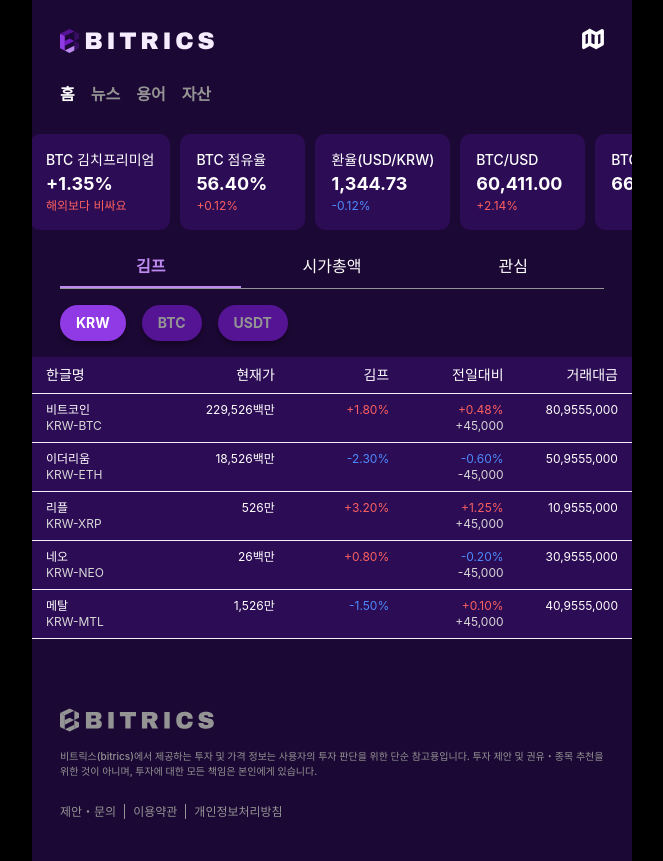
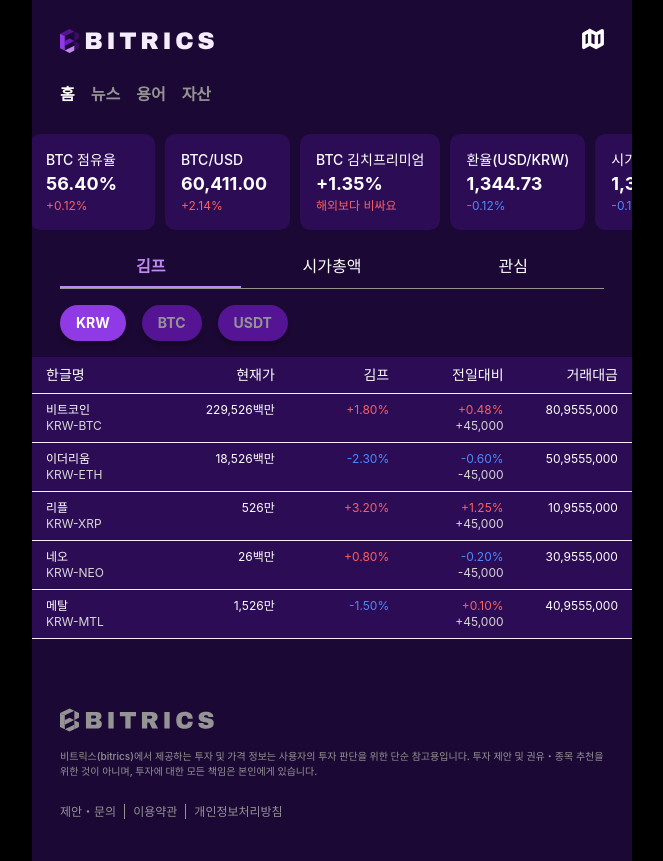
Before and after one commit to Chaemin-L/bitrics_FE, a React (Create React App) app: page / in a window 1280 px wide. Shown: the whole page, without its empty margins (308-971 px from the left). Built offline with nearby package versions, Linux system fonts and the light colour scheme; a web font is replaced by a local one.

Commit message:
fix: 차트 정보가 없는 scroll button의 오류 해결

```diff
--- a/src/components/home/ScrollChartButton.tsx
+++ b/src/components/home/ScrollChartButton.tsx
@@ -6,7 +6,7 @@ interface ChartButton {
   value: string;
   change: string;
   isPositive: boolean;
-  symbol: string;
+  symbol: string | null;
 }
 interface ScrollChartButtonProps {
   buttons: ChartButton[];
@@ -40,6 +40,10 @@ const ScrollChartButton: React.FC<ScrollChartButtonProps> = ({ buttons }) => {
   };
 
   const handleButtonClick = (index: number) => {
+    // 현재 선택된 버튼의 symbol이 null이거나 선택된 버튼이 아닌 경우
+    if (buttons[index].symbol === null) return; // symbol이 null인 경우 아무 동작도 하지 않음
+
+    // 버튼 클릭 시 선택된 인덱스를 업데이트
     setSelectedButtonIndex(selectedButtonIndex === index ? null : index);
   };
 
@@ -76,13 +80,11 @@ const ScrollChartButton: React.FC<ScrollChartButtonProps> = ({ buttons }) => {
                   {button.change}
                 </div>
               </div>
-              {selectedButtonIndex === index && (
+              {selectedButtonIndex === index && button.symbol && (
                 <>
                   <div className="h-[328px] w-full left-0">
                     <div className="absolute top-[96px] mt-4 left-0 w-full h-[300px] ">
-                      <TradingViewWidget
-                        symbol={buttons[selectedButtonIndex].symbol}
-                      />
+                      <TradingViewWidget symbol={button.symbol} />
                     </div>
                   </div>
                 </>
--- a/src/components/home/TradingViewWidget.tsx
+++ b/src/components/home/TradingViewWidget.tsx
@@ -1,7 +1,7 @@
 import { useEffect, useRef } from "react";
 
 interface TradingViewWidgetProps {
-  symbol: string;
+  symbol: string | null;
 }
 
 function TradingViewWidget({ symbol }: TradingViewWidgetProps) {
--- a/src/pages/home/index.tsx
+++ b/src/pages/home/index.tsx
@@ -8,18 +8,25 @@ import MarketCapList from "@/components/home/MarketCapList";
 const HomePage = () => {
   const buttons = [
     {
+      label: "BTC 점유율",
+      value: "56.40%",
+      change: "+0.12%",
+      isPositive: true,
+      symbol: "BTC.D",
+    },
+    {
+      label: "BTC/USD",
+      value: "60,411.00",
+      change: "+2.14%",
+      isPositive: true,
+      symbol: "BTCUSD",
+    },
+    {
       label: "BTC 김치프리미엄",
       value: "+1.35%",
       change: "해외보다 비싸요",
       isPositive: true,
       symbol: "100*USDKRW/USDKRW*(BTCKRW/(BTCUSDT*USDKRW)-1)",
-    },
-    {
-      label: "BTC 점유율",
-      value: "56.40%",
-      change: "+0.12%",
-      isPositive: true,
-      symbol: "BTC.D",
     },
     {
       label: "환율(USD/KRW)",
@@ -29,25 +36,18 @@ const HomePage = () => {
       symbol: "USDKRW",
     },
     {
-      label: "BTC/USD",
-      value: "60,411.00",
-      change: "+2.14%",
-      isPositive: true,
-      symbol: "BTCUSD",
+      label: "시가총액",
+      value: "1,344.73",
+      change: "-0.12%",
+      isPositive: false,
+      symbol: "",
     },
     {
-      label: "BTC 롱",
-      value: "66.80%",
-      change: "",
-      isPositive: true,
-      symbol: "BTCUSDLONGS",
-    },
-    {
-      label: "BTC 숏",
-      value: "33.20%",
-      change: "",
-      isPositive: true,
-      symbol: "BTCUSDSHORTS",
+      label: "거래량",
+      value: "1,344.73",
+      change: "-0.12%",
+      isPositive: false,
+      symbol: "",
     },
   ];
 
```
